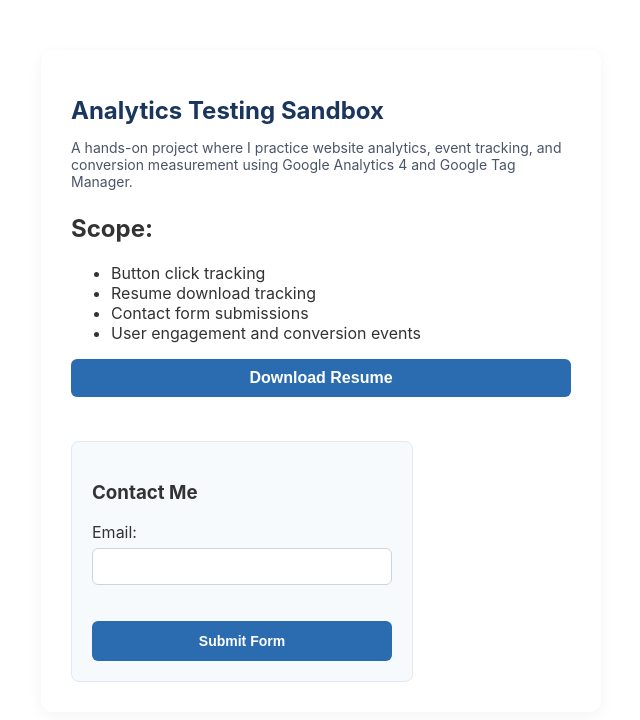
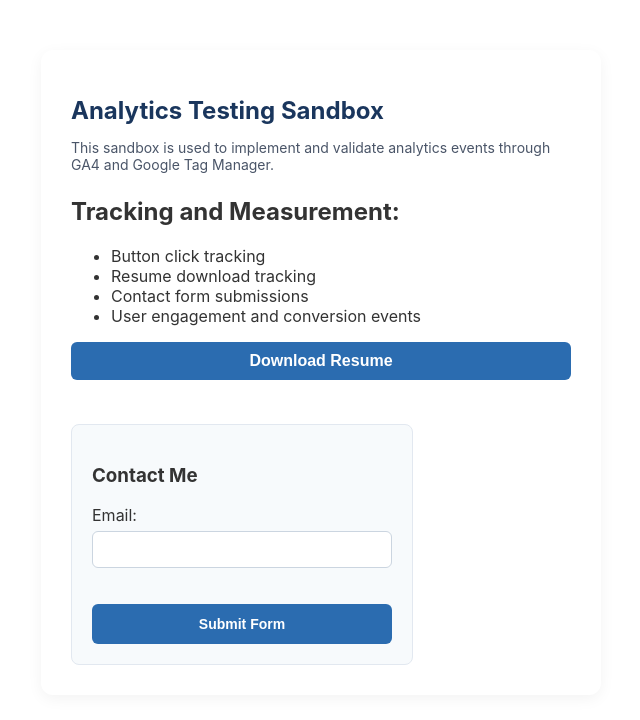
Before and after one commit to sneharkumar/sandbox, a plain HTML site: page index.html in a window 1280 px wide. Shown: the whole page, without its empty margins (319-959 px from the left). Drawn offline with Linux system fonts and the light colour scheme.

Commit message:
Update index.html

```diff
--- a/index.html
+++ b/index.html
@@ -61,8 +61,8 @@
   gtag('js', new Date());
 </script>
     <h1>Analytics Testing Sandbox</h1>
-    <p>A hands-on project where I practice website analytics, event tracking, and conversion measurement using Google Analytics 4 and Google Tag Manager.</p>
-    <h2>Scope: </h2>
+    <p>This sandbox is used to implement and validate analytics events through GA4 and Google Tag Manager. </p>
+    <h2>Tracking and Measurement: </h2>
 <ul>
     <li>Button click tracking</li>
     <li>Resume download tracking</li>
@@ -70,12 +70,12 @@
     <li>User engagement and conversion events</li>
 </ul>
 
-    <!-- Button for click tracking practice -->
+    <!-- Button for click tracking -->
     <button id="download-resume-btn" style="padding: 10px 20px; font-size: 16px;">Download Resume</button>
 
     <br><br>
 
-    <!-- Form for form submission practice -->
+    <!-- Form for form submission -->
     <form id="contact-form" action="#" method="POST" onsubmit="return false;" style="border: 1px solid #ccc; padding: 20px; max-width: 300px;">
         <h3>Contact Me</h3>
         <label for="email">Email:</label><br>
```
